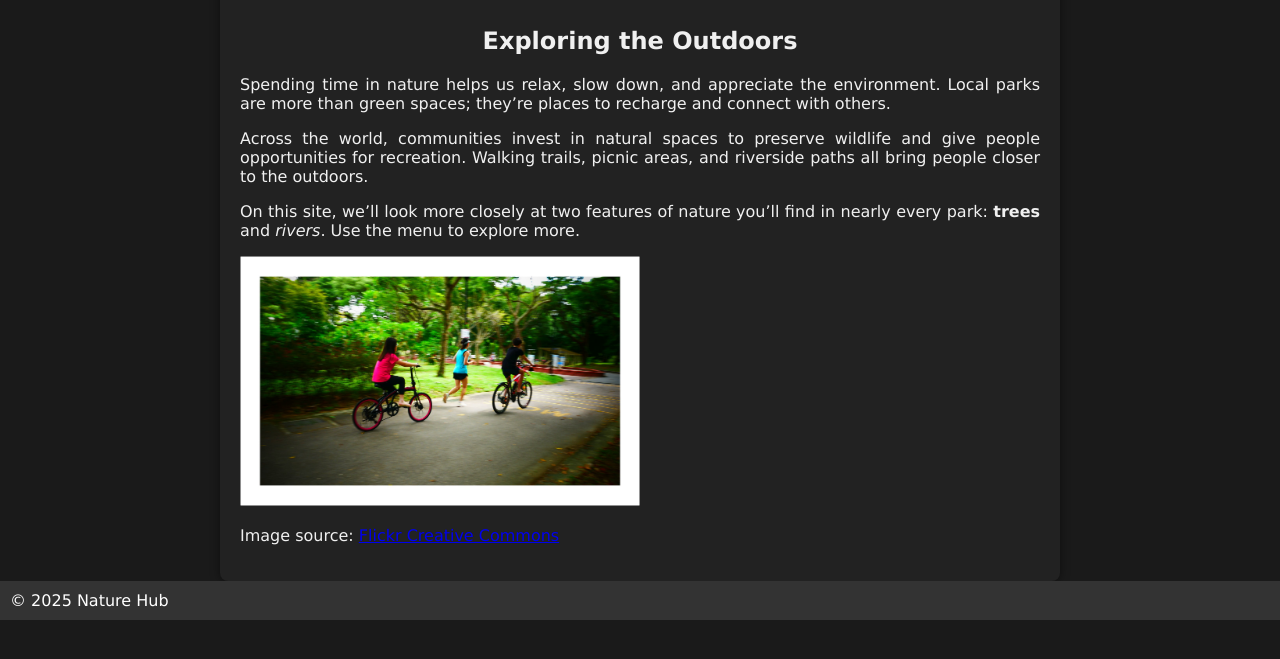
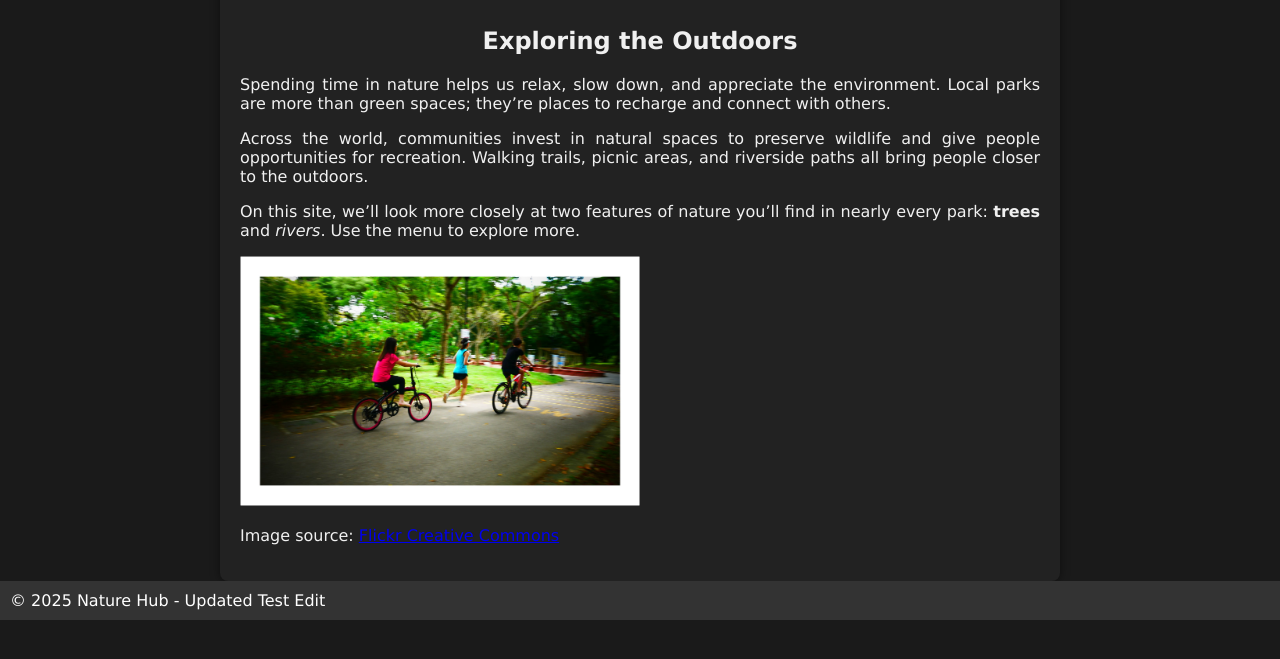
Before and after one commit to wtamucis/project-1-website-ravnos04, a plain HTML site: page index.html in a window 1280 px wide. Shown: the part 113-772 px from the top of the page. Drawn offline with Linux system fonts and the light colour scheme.

Commit message:
Test edit to footer text in index.html. Trying to understand git hub etiquette and change management in the sense of coding.

```diff
--- a/index.html
+++ b/index.html
@@ -29,7 +29,7 @@
     </p>
   </main>
   <footer>
-    <p>© 2025 Nature Hub</p>
+    <p>© 2025 Nature Hub - Updated Test Edit</p>
   </footer>
 </body>
 </html>
```
